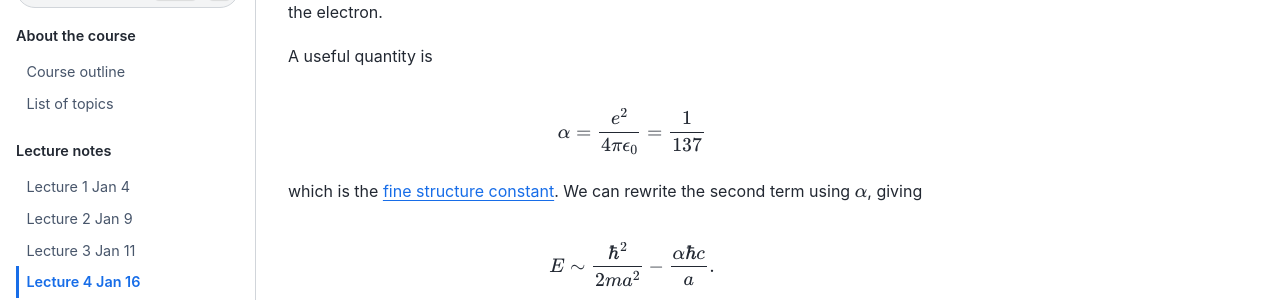
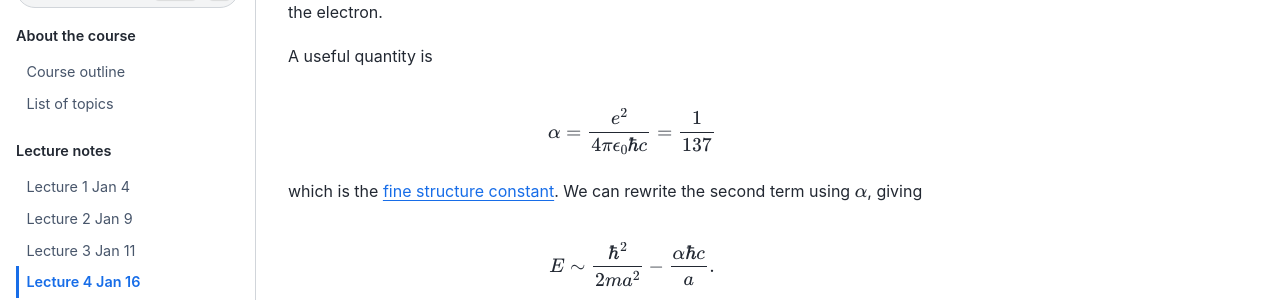
Before and after one commit to andrewcumming/phys457, a Jupyter Book: the page built from lecture4.md, in a window 1280 px wide and 900 px high, scrolled down 804 px. Shown: the part 152-452 px from the top of the window. Built offline with Jupyter Book 1.0.4 settings and Sphinx 7.4.7 and the Sphinx Book theme 1.1.4, drawn with Linux system fonts in a browser that asks for light colours.

Commit message:
Fix typo in alpha definition

```diff
--- a/lecture4.md
+++ b/lecture4.md
@@ -36,7 +36,7 @@ where the first term is the (positive) kinetic energy and the second term is the
 
 A useful quantity is
 
-$$\alpha = {e^2\over 4\pi\epsilon_0} = {1\over 137}$$
+$$\alpha = {e^2\over 4\pi\epsilon_0 \hbar c} = {1\over 137}$$
 
 which is the [fine structure constant](https://en.wikipedia.org/wiki/Fine-structure_constant). We can rewrite the second term using $\alpha$, giving
 
```
